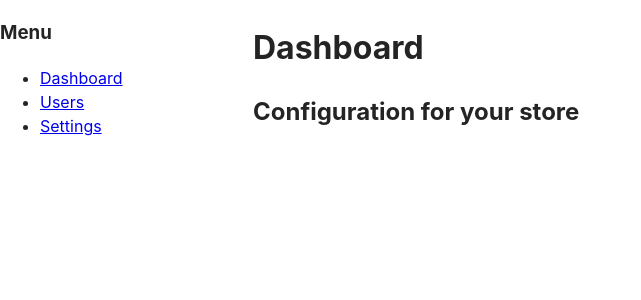
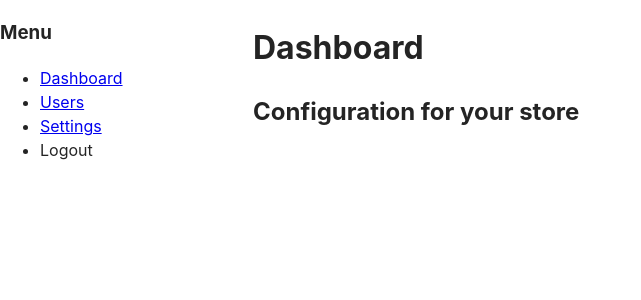
Before and after one commit to arizkyana/digistar-fe-2024, a React (Vite) app: page /dashboard in a window 1280 px wide. Shown: the top 300 px of the page, without its empty margins (0-641 px from the left). Built offline with nearby package versions, Linux system fonts and the light colour scheme; sample sign-in values are in the browser's storage.

Commit message:
feat: add protected routes

```diff
--- a/src/main.jsx
+++ b/src/main.jsx
@@ -11,10 +11,13 @@ import Products from "./pages/Products";
 import ProductsDetail, {
   loader as productLoader,
 } from "./pages/ProductsDetail";
+
 import Dashboard from "./pages/dashboard/Dashboard";
 import Users from "./pages/dashboard/Users";
 import Setting from "./pages/dashboard/Settings";
-import Root from "./pages/dashboard/Root";
+import Login, { loader as loginLoader } from "./pages/dashboard/Login";
+
+import Root, { loader as rootLoader } from "./pages/dashboard/Root";
 import ErrorPage from "./pages/ErrorPage";
 
 const router = createBrowserRouter([
@@ -38,17 +41,23 @@ const router = createBrowserRouter([
     element: <ProductsDetail />,
     loader: productLoader,
   },
-
+  {
+    path: "/login",
+    element: <Login />,
+    loader: loginLoader,
+  },
   // nested routes
   {
     path: "/dashboard",
     element: <Root />,
     errorElement: <ErrorPage />,
+    loader: rootLoader,
     children: [
       {
-        path: "/dashboard/",
+        path: "/dashboard",
         element: <Dashboard />,
       },
+
       {
         path: "/dashboard/users",
         element: <Users />,
--- /dev/null
+++ b/src/pages/dashboard/Login.jsx
@@ -0,0 +1,27 @@
+import { redirect } from "react-router-dom";
+
+export async function loader() {
+  const currentUser = localStorage.getItem("token");
+  if (currentUser) {
+    return redirect("/dashboard");
+  }
+  return null;
+}
+
+const Login = () => {
+  const handleLogin = () => {
+    localStorage.setItem("token", "abc");
+    window.location.reload();
+  };
+
+  return (
+    <div>
+      <h1>Login</h1>
+      <button type="button" onClick={() => handleLogin()}>
+        Login here
+      </button>
+    </div>
+  );
+};
+
+export default Login;
--- a/src/pages/dashboard/Root.jsx
+++ b/src/pages/dashboard/Root.jsx
@@ -1,6 +1,18 @@
-import { Link, Outlet } from "react-router-dom";
+import { Link, Outlet, redirect } from "react-router-dom";
+
+export async function loader() {
+  const currentUser = localStorage.getItem("token");
+  if (!currentUser) {
+    return redirect("/login");
+  }
+  return null;
+}
 
 const Root = () => {
+  const handleLogout = () => {
+    localStorage.removeItem("token");
+    window.location.reload();
+  };
   return (
     <>
       <aside
@@ -25,6 +37,17 @@ const Root = () => {
             <li>
               <Link to={"/dashboard/settings"}>Settings</Link>
             </li>
+            <li>
+              <a
+                role="button"
+                style={{
+                  cursor: "pointer",
+                }}
+                onClick={() => handleLogout()}
+              >
+                Logout
+              </a>
+            </li>
           </ul>
         </div>
       </aside>
```
